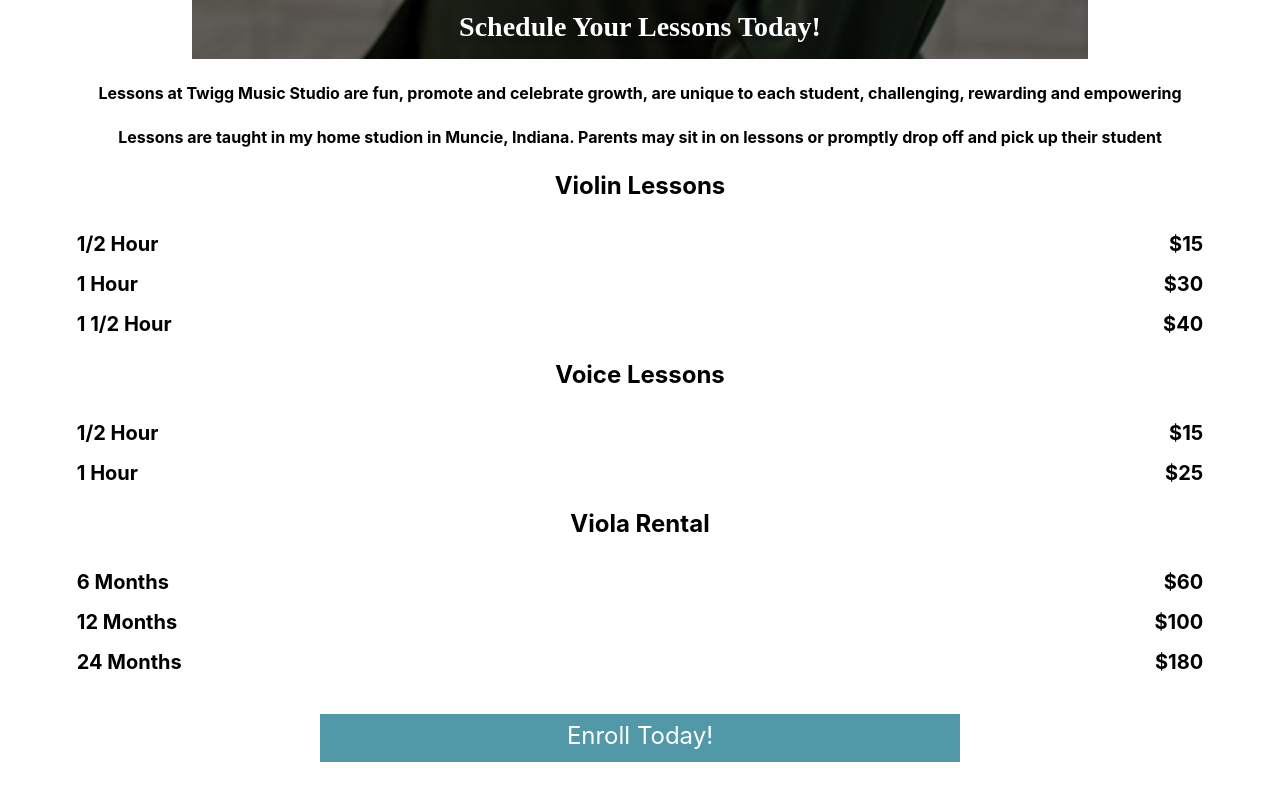
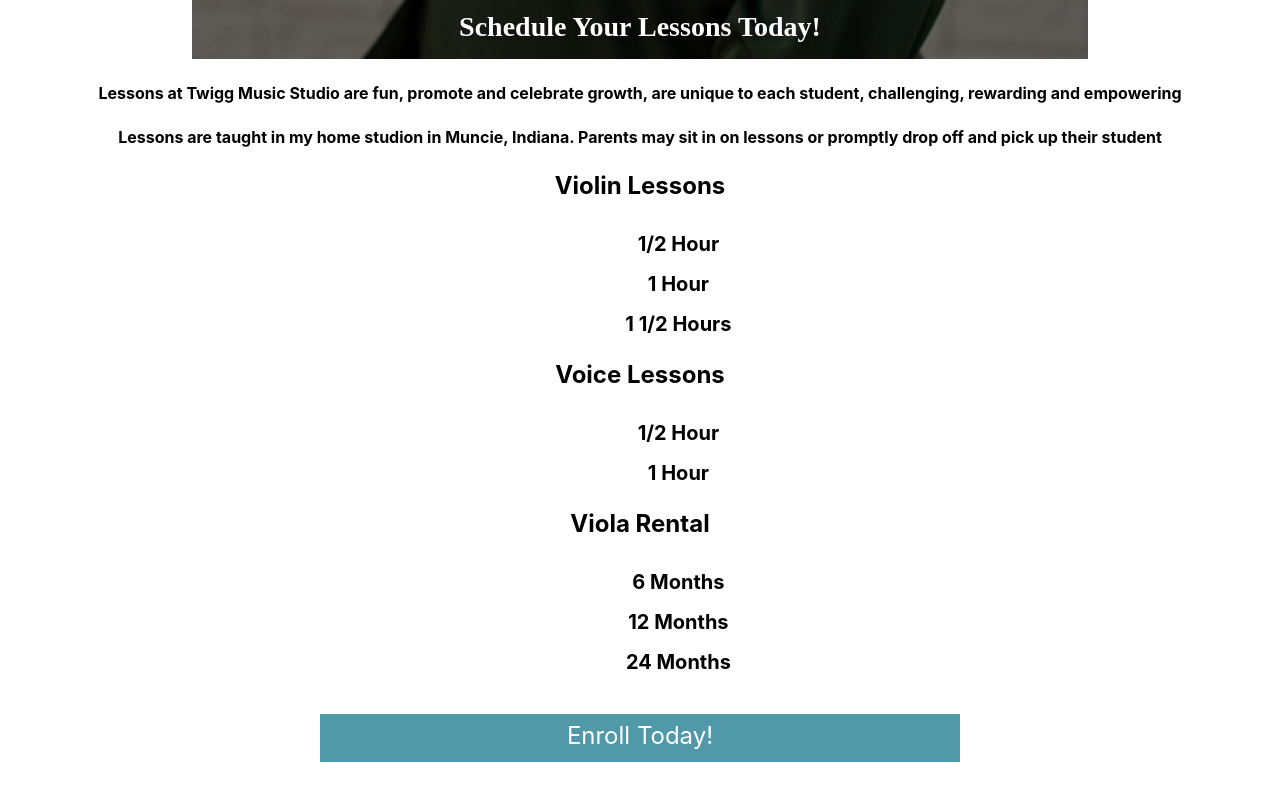
Before and after one commit to Haon1919/tms-frontend, a React (Create React App) app: page /Services in a window 1280 px wide. Shown: the part 1366-2166 px from the top of the page. Built offline with nearby package versions, Linux system fonts and the light colour scheme.

Commit message:
Get rid of pricings

```diff
--- a/src/pages/Services.tsx
+++ b/src/pages/Services.tsx
@@ -29,42 +29,34 @@
             <section className={styles.violin_lessons}>
                 <h2 className={styles.lesson_type}>Violin Lessons</h2>
                 <div className={styles.service_info}>
-                    <span className={styles.services_time_period}><b>1/2 Hour</b></span>
-                    <span className={styles.services_price}><b>$15</b></span>
+                    <p className={styles.services_time_period}><b>1/2 Hour</b></p>
                 </div>
                 <div className={styles.service_info}>
                     <span className={styles.services_time_period}><b>1 Hour</b></span>
-                    <span className={styles.services_price}><b>$30</b></span>
                 </div>
                 <div className={styles.service_info}>
-                    <span className={styles.services_time_period}><b>1 1/2 Hour</b></span>
-                    <span className={styles.services_price}><b>$40</b></span>
+                    <span className={styles.services_time_period}><b>1 1/2 Hours</b></span>
                 </div>
             </section>
             <section className={styles.violin_lessons}>
                 <h2 className={styles.lesson_type}>Voice Lessons</h2>
                 <div className={styles.service_info}>
                     <span className={styles.services_time_period}><b>1/2 Hour</b></span>
-                    <span className={styles.services_price}><b>$15</b></span>
                 </div>
                 <div className={styles.service_info}>
                     <span className={styles.services_time_period}><b>1 Hour</b></span>
-                    <span className={styles.services_price}><b>$25</b></span>
                 </div>
             </section>
             <section className={styles.violin_lessons}>
                 <h2 className={styles.lesson_type}>Viola Rental</h2>
                 <div className={styles.service_info}>
                     <span className={styles.services_time_period}><b>6 Months</b></span>
-                    <span className={styles.services_price}><b>$60</b></span>
                 </div>
                 <div className={styles.service_info}>
                     <span className={styles.services_time_period}><b>12 Months</b></span>
-                    <span className={styles.services_price}><b>$100</b></span>
                 </div>
                 <div className={styles.service_info}>
                     <span className={styles.services_time_period}><b>24 Months</b></span>
-                    <span className={styles.services_price}><b>$180</b></span>
                 </div>
             </section>
             <Link to="/Login" className={styles.enroll}>Enroll Today!</Link>
--- a/src/styles/Services.module.scss
+++ b/src/styles/Services.module.scss
@@ -50,7 +50,7 @@
 }
 
 .services_time_period{
-    float: left;
+    flex: auto;
     margin: 2vh 0 0 6vw;
     font-size: 2.5vh;
 }
```
